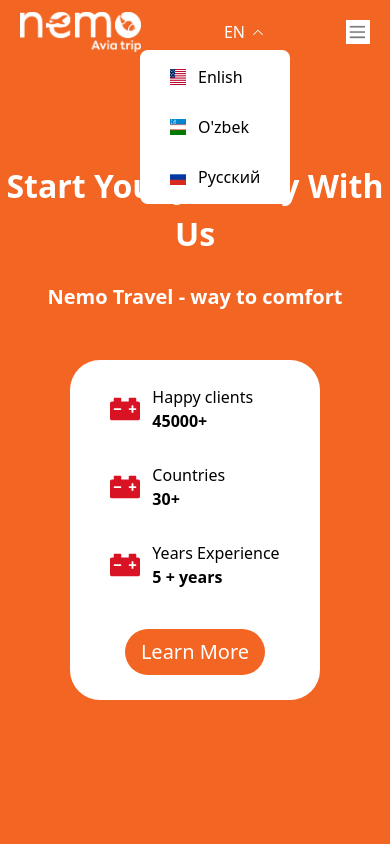
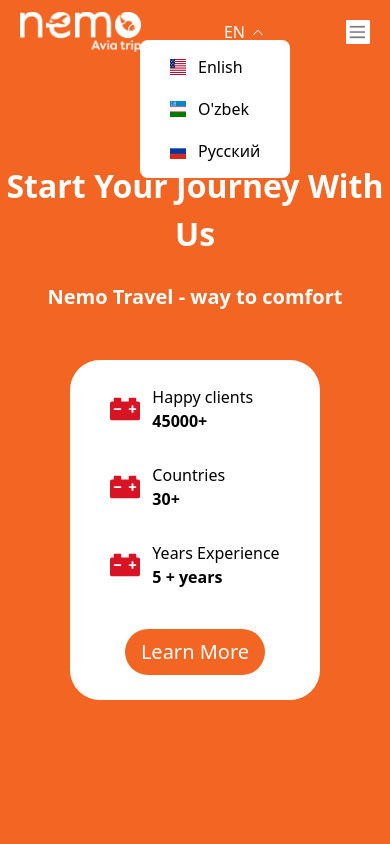
Before and after one commit to abdulhafiz0007/nemoaviatrip, a React (Vite) app: page / in a window 390 px wide. Both pictures are taken after a click on the button 258 px from the left and 32 px from the top of the page. Shown: the top 844 px of the page. Built offline with nearby package versions, Linux system fonts and the light colour scheme.

Commit message:
change lang alignment

```diff
--- a/src/components/Header/Header.jsx
+++ b/src/components/Header/Header.jsx
@@ -262,11 +262,11 @@
             <div
                className={` ${
                   langClick
-                     ? `fixed top-[50px] lg:right-[200px] right-[100px] bg-white rounded-lg`
+                     ? `fixed lg:top-[50px] top-[40px] lg:right-[200px] right-[100px] bg-white rounded-lg`
                      : "hidden "
                } `}
             >
-               <ul className="flex flex-col items-start gap-4 z">
+               <ul className="flex flex-col items-start gap-2 z">
                   <li
                      onClick={() => {
                         setLangActive("EN");
```
